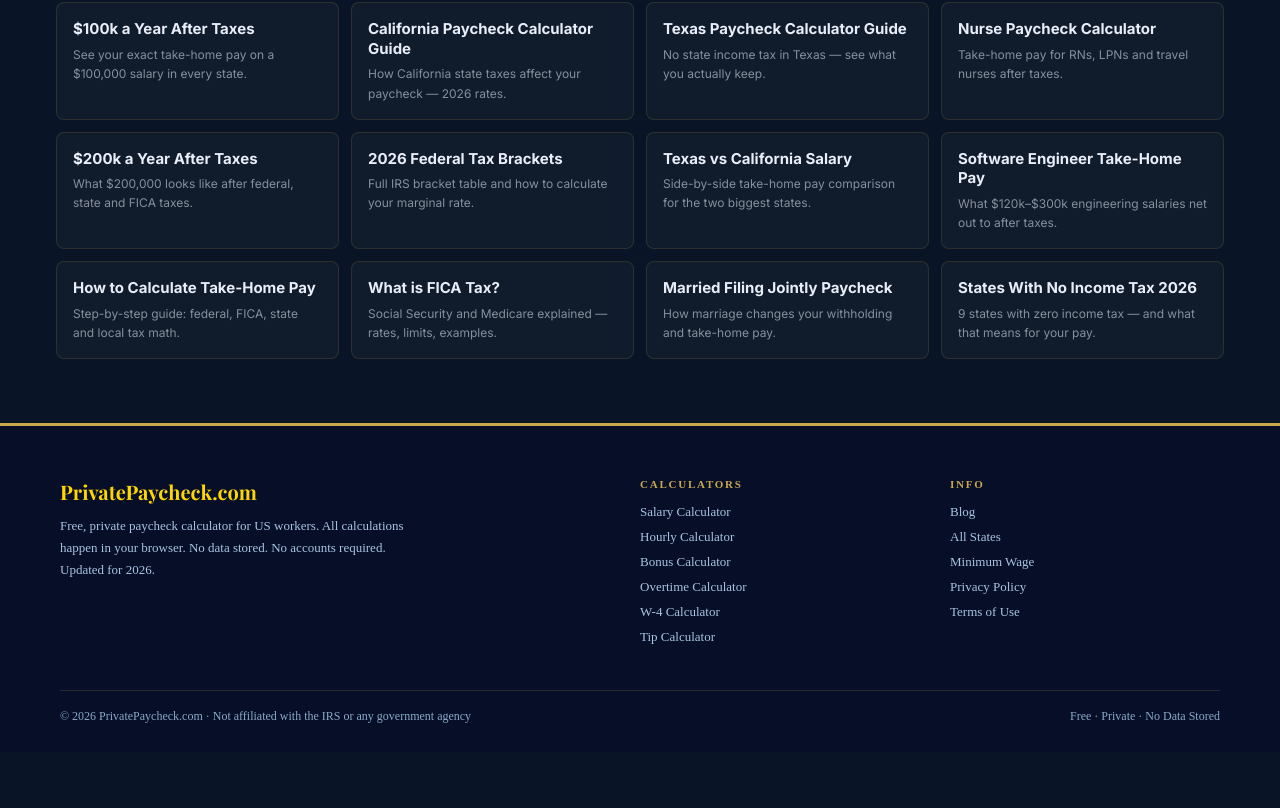
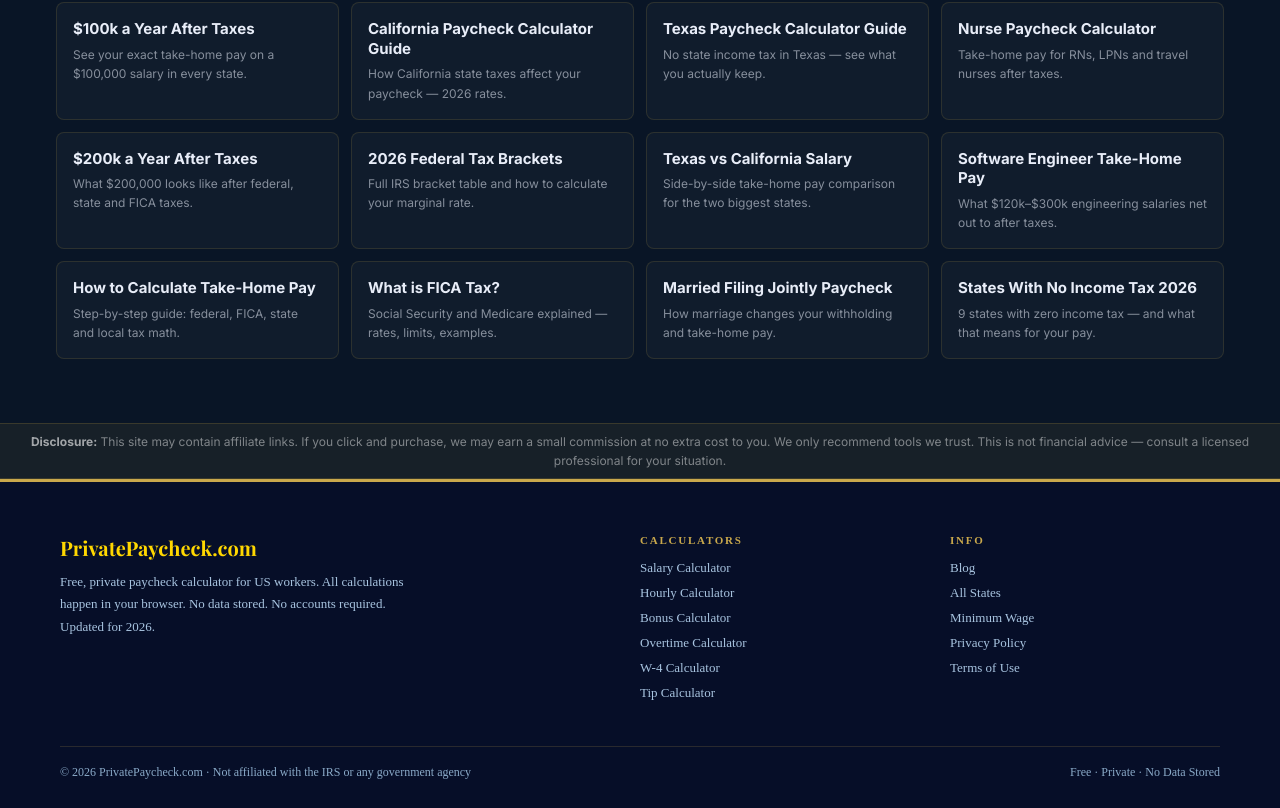
Before and after one commit to devqrcraft-ui/privatepaycheck, a Next.js app: page / in a window 1280 px wide. Shown: the part 6858-7666 px from the top of the page. Before the commit the page ends 7610 px from the top, so only its background shows below. Built offline with nearby package versions, Linux system fonts and the light colour scheme.

Commit message:
feat: FTC affiliate disclosure banner

```diff
--- a/src/app/layout.tsx
+++ b/src/app/layout.tsx
@@ -65,7 +65,12 @@ export default function RootLayout({ children }: { children: ReactNode }) {
         description: 'Free paycheck calculator for all 50 US states. Federal + state taxes, FICA, 401k, HSA. 100% private.',
         offers: { '@type': 'Offer', price: '0', priceCurrency: 'USD' },
       }) }} />
-        <main role="main">{children}</main>
+        <main role="main">{children}        <div style={{background:'rgba(245,200,66,0.06)',borderTop:'1px solid rgba(245,200,66,0.15)',borderBottom:'1px solid rgba(245,200,66,0.15)',padding:'8px 20px',textAlign:'center'}}>
+          <p style={{margin:0,fontSize:12,color:'rgba(255,255,255,0.45)',lineHeight:1.6}}>
+            <strong style={{color:'rgba(255,255,255,0.6)'}}>Disclosure:</strong> This site may contain affiliate links. If you click and purchase, we may earn a small commission at no extra cost to you. We only recommend tools we trust. This is not financial advice — consult a licensed professional for your situation.
+          </p>
+        </div>
+</main>
         <Analytics />
         <Script src="/ai-chat-widget.js?v=4" strategy="lazyOnload" />
       <Footer />
```
